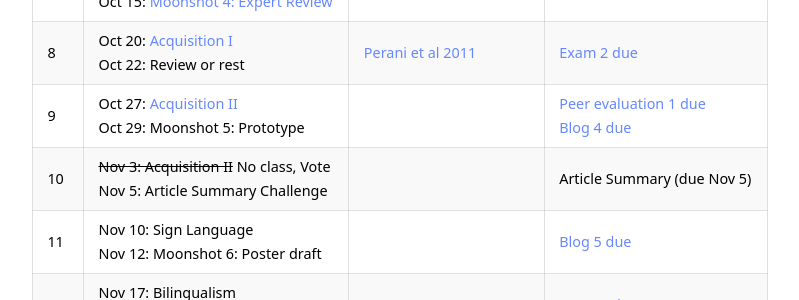
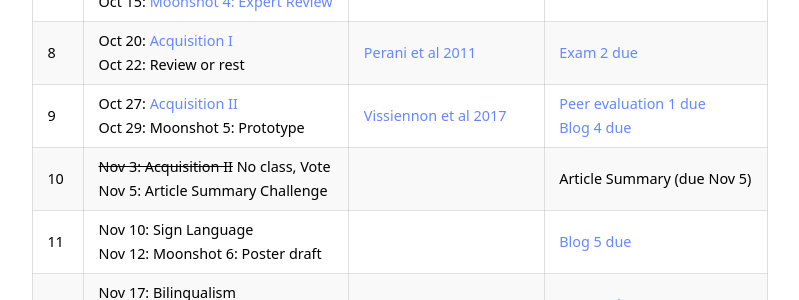
Before and after one commit to kschuler/ling104, a Jekyll site: the page built from index.md, in a window 1280 px wide and 900 px high, scrolled down 2756 px. Shown: the part 154-454 px from the top of the window, without its empty margins (240-1039 px from the left). Built offline with Jekyll 4.4.1, drawn with Linux system fonts in a browser that asks for light colours.

Commit message:
Update index.md

```diff
--- a/index.md
+++ b/index.md
@@ -73,7 +73,7 @@ Wk  | Lecture | Readings | Resources
 6 | Oct 6: [Words](https://public.3.basecamp.com/p/XdWKRWtcpDpxkg6p2b2n3ajo) <br> Oct 8: [Moonshot 3: Peer Review](https://public.3.basecamp.com/p/WXxqCZ5EjBKGydnd6hm2uCA3)  | [Quiroga etal 2005](https://app.perusall.com/courses/ling-104-001-2020c-intro-to-language-and-the-brain/quiroga-et-al-2005-invariant-visual-representation-by-single-neurons-in-the-human-brain?assignmentId=xDLufpq6hJuHDx9sF&part=1)| [Blog 2 due](https://canvas.upenn.edu/courses/1530046/assignments/8162722)
 7 | Oct 13: [Syntax](https://public.3.basecamp.com/p/EA6ajvVEQCEYz8HAWtXy4Ety) <br> Oct 15: [Moonshot 4: Expert Review](https://public.3.basecamp.com/p/DjQopTiuZJPibJNJjF9zZ4ZJ) | [Fedorenko & Blank 2020](https://app.perusall.com/courses/ling-104-001-2020c-intro-to-language-and-the-brain/fedorenko-and-blank-2020-broca-s-area-is-not-a-natural-kind?assignmentId=j4vEwPR6Cnxs6gbnQ&part=1)| [Blog 3 due](https://canvas.upenn.edu/courses/1530046/assignments/8162723)
 8 | Oct 20: [Acquisition I](https://public.3.basecamp.com/p/DW7j3UKyLqdDcDtSUiyCUZ2s) <br> Oct 22: **Review or rest**| [Perani et al 2011](https://app.perusall.com/courses/ling-104-001-2020c-intro-to-language-and-the-brain/perani-et-al-2011-neural-language-networks-at-birth?assignmentId=ck6Jp3LtTELfeixPp&part=1) | [Exam 2 due](https://canvas.upenn.edu/courses/1530046/assignments/8162038)
-9 | Oct 27: [Acquisition II](https://public.3.basecamp.com/p/twgpDoK1RZz99XmPhohRZFPB)<br> Oct 29: Moonshot 5: Prototype | | [Peer evaluation 1 due](https://docs.google.com/forms/d/e/1FAIpQLSdfY_bDZ-YfZJ2TmWNsf2el2A6NI0N2_BN-a2SFepsdF6mpVw/viewform?usp=sf_link)<br>[Blog 4 due](https://canvas.upenn.edu/courses/1530046/assignments/8162726)
+9 | Oct 27: [Acquisition II](https://public.3.basecamp.com/p/twgpDoK1RZz99XmPhohRZFPB)<br> Oct 29: Moonshot 5: Prototype | [Vissiennon et al 2017](https://app.perusall.com/courses/ling-104-001-2020c-intro-to-language-and-the-brain/vissiennon-2017-functional-organization-of-the-language-network-in?assignmentId=87wtvQi8dd9JZ2Jfu&part=1) | [Peer evaluation 1 due](https://docs.google.com/forms/d/e/1FAIpQLSdfY_bDZ-YfZJ2TmWNsf2el2A6NI0N2_BN-a2SFepsdF6mpVw/viewform?usp=sf_link)<br>[Blog 4 due](https://canvas.upenn.edu/courses/1530046/assignments/8162726)
 10 | ~~Nov 3:  Acquisition II~~ **No class, Vote** <br> Nov 5: Article Summary Challenge | | Article Summary (due Nov 5)
 11 | Nov 10: Sign Language <br> Nov 12: Moonshot 6: Poster draft| | [Blog 5 due](https://canvas.upenn.edu/courses/1530046/assignments/8162742)
 12 | Nov 17: Bilingualism <br> Nov 19: **Review or rest** | | [Exam 3 due](https://canvas.upenn.edu/courses/1530046/assignments/8162040)
```
